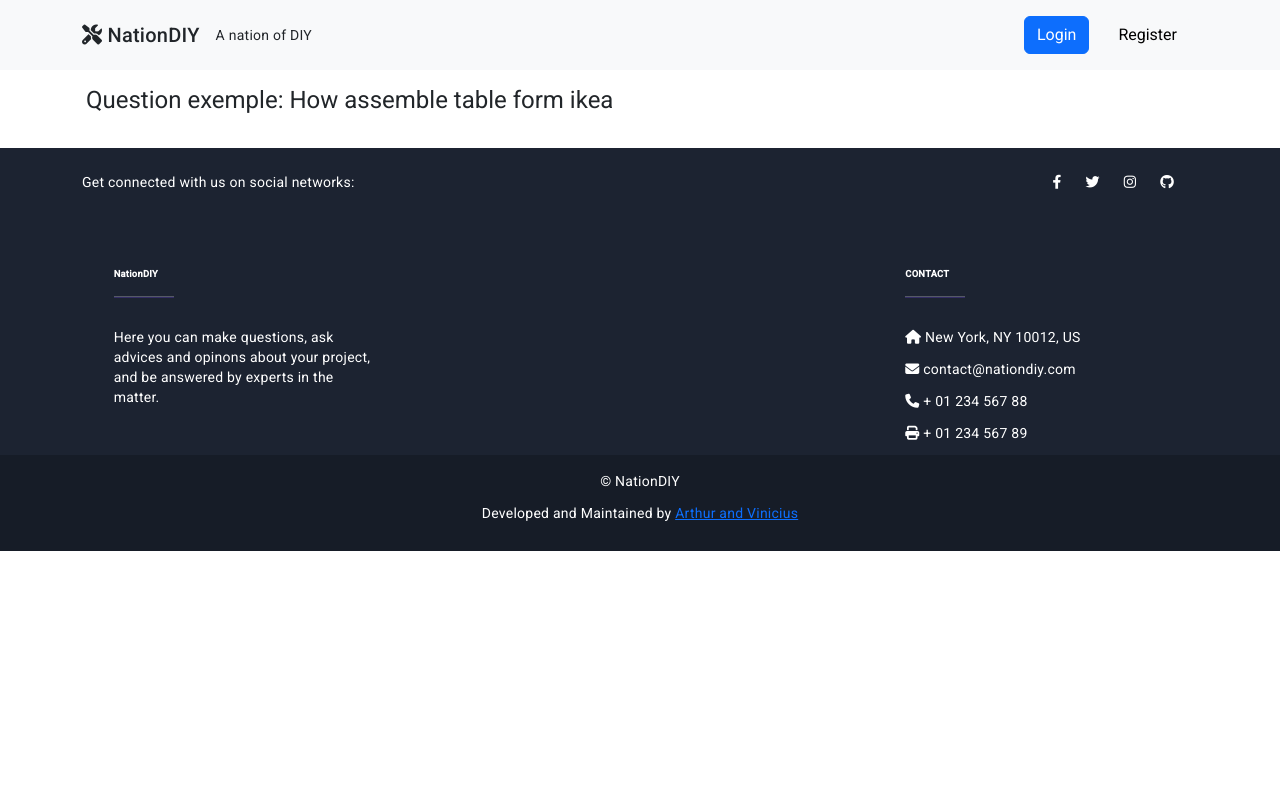
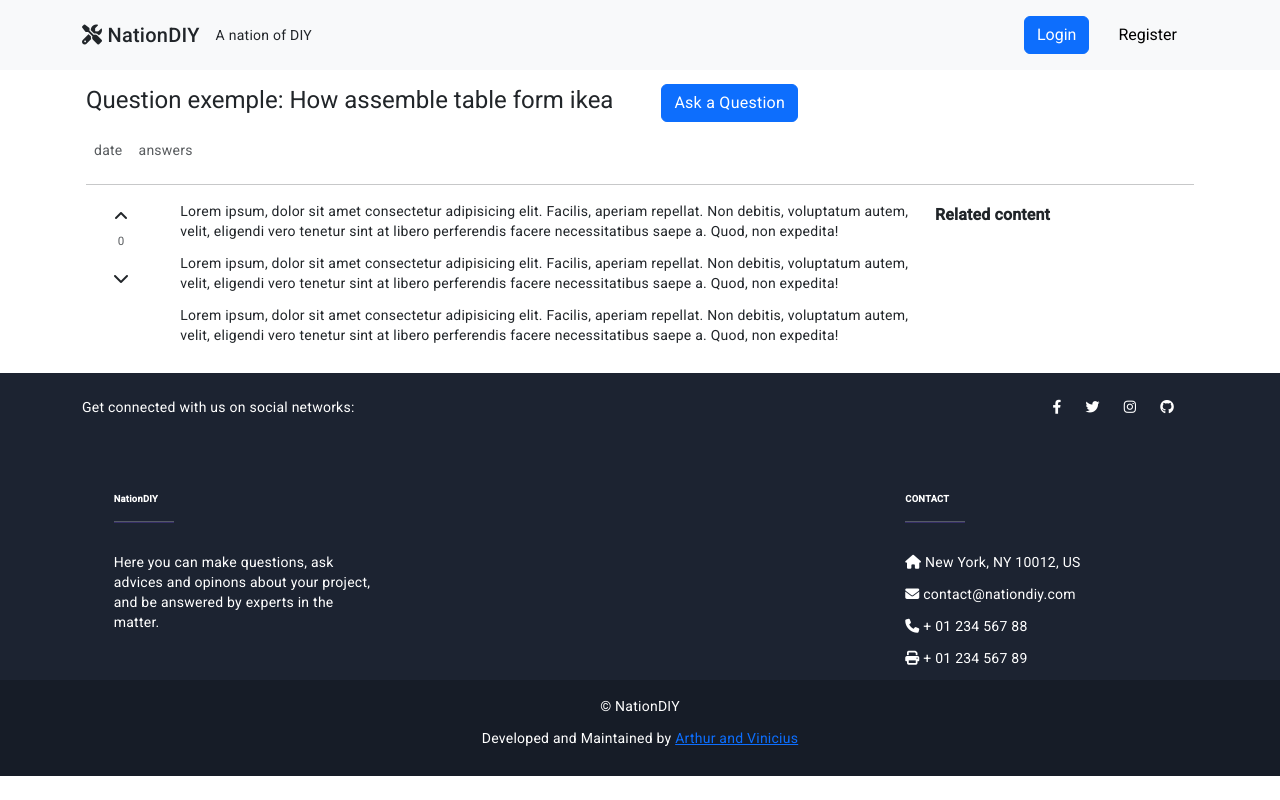
Before and after one commit to Arthur-Carbonari/NationDIY, an Angular app in the folder frontend/: page /question in a window 1280 px wide. Built offline with nearby package versions, Linux system fonts and the light colour scheme.

Commit message:
questio page initia desing

```diff
--- a/frontend/src/app/components/home/home.component.html
+++ b/frontend/src/app/components/home/home.component.html
@@ -7,8 +7,11 @@
                 <h2>DIY</h2>
                 <h3>Do It Yourself, with a lil help</h3>
                 <p>Here you can make questions, ask advices and opinons about your project, and be answered by experts in the matter</p>
-                <a routerLink="ask-question" class="btn btn-primary">  Ask a Question</a>
+                <div class="d-flex justify-content-evenly mt-2">
+                    <a routerLink="ask-question" class="btn btn-primary">  Ask a Question</a>
+                    <a routerLink="question" class="btn btn-danger">  Check Question</a>
 
+                </div>
             </div>
             <div class="col-lg-8 py-3">
                 <img src="https://images.pexels.com/photos/1178498/pexels-photo-1178498.jpeg?auto=compress&cs=tinysrgb&w=1260&h=750&dpr=1" alt="math" class="mx-auto d-block w-75">
--- a/frontend/src/app/components/question/question.component.html
+++ b/frontend/src/app/components/question/question.component.html
@@ -1,8 +1,62 @@
 <br>
 <div class=" container mt-5 p-3">
-<!-- title example  -->
-    <h1> Question exemple: How assemble table form ikea </h1>
+    <!-- title example  -->
+    <div id="question-header" class="d-flex align-items-start flex-column">
+        <div class="d-flex justify-content-between">
+            <h1 class=""> Question exemple: How assemble table form ikea </h1>
+            <div class="flex-item ps-5 "><a routerLink="ask-question" class="flex-item btn btn-primary"> Ask a
+                    Question</a></div>
+        </div>
+
+        <div id="post-infs" class="d-flex justify-content-around    ">
+            <div class="p-2"><span class="text-muted" id="post-date"> date </span></div>
+            <div class="p-2"><span class="text-muted" id="answers"> answers </span></div>
+
+
+        </div>
+    </div>
+    <hr>
+
+    <!-- Question -->
+    <div id="post-cell" class="containter-fluid">
+        <!-- vote area -->
+        <div class="row">
+            <div class="col-1">
+                <div class="d-flex justify-content-center flex-column stretch gs4 fc-black-200">
+
+                    <i class="fa-solid fa-angle-up btn"></i>
+                    <h5 class="text-muted text-center"> 0 </h5>
+                    <i class="fa-solid fa-chevron-down btn"></i>
+                </div>
+            </div>
+
+            <div class="col-8">
+
+                <p>Lorem ipsum, dolor sit amet consectetur adipisicing elit. Facilis, aperiam repellat. Non debitis,
+                    voluptatum autem, velit, eligendi vero tenetur sint at libero perferendis facere necessitatibus
+                    saepe a. Quod, non expedita!</p>
+
+
+                <p>Lorem ipsum, dolor sit amet consectetur adipisicing elit. Facilis, aperiam repellat. Non debitis,
+                    voluptatum autem, velit, eligendi vero tenetur sint at libero perferendis facere necessitatibus
+                    saepe a. Quod, non expedita!</p>
+
+                <p>Lorem ipsum, dolor sit amet consectetur adipisicing elit. Facilis, aperiam repellat. Non debitis,
+                    voluptatum autem, velit, eligendi vero tenetur sint at libero perferendis facere necessitatibus
+                    saepe a. Quod, non expedita!</p>
+
+            </div>
+
+            <div  id="lateral-content" class="col">
+                <h3> <b> Related content </b></h3>
+
+            </div>
+        </div>
+
+
+        <!--question-body -->
 
 
 
+    </div>
 </div>
```
